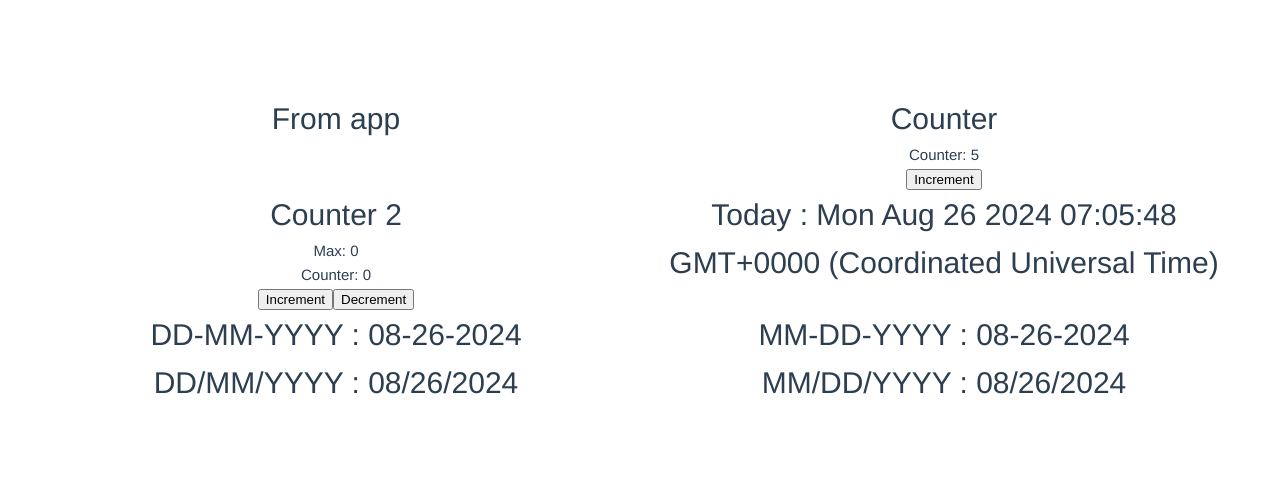
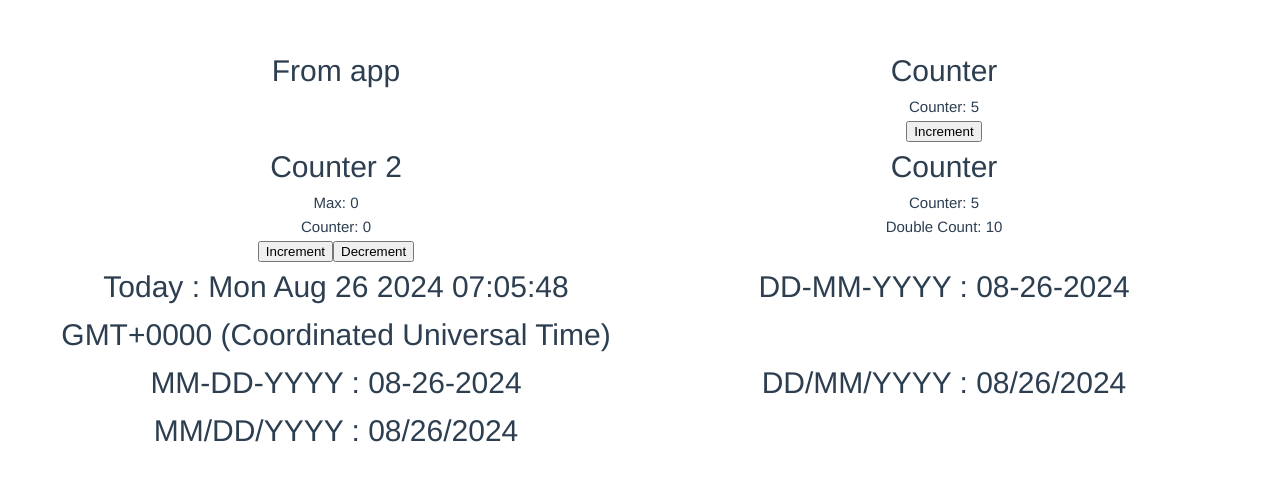
Before and after one commit to panditamey/vue_task1, a Vue app: page / in a window 1280 px wide. Shown: the part 179-660 px from the top of the page. Built offline with nearby package versions, Linux system fonts and the light colour scheme; the HTML template or start-up script is replaced by a standard one.

Commit message:
SetInterval

```diff
--- a/src/App.vue
+++ b/src/App.vue
@@ -2,18 +2,22 @@
   <h1>From app</h1>
   <MyCounter />
   <MyCounter2 />
+  <MyCounter3 />
   <DisplayDate />
 </template>
 
 <script>
 import MyCounter from './components/MyCounter.vue';
 import MyCounter2 from './components/MyCounter2.vue';
+import MyCounter3 from './components/MyCounter3.vue';
 import DisplayDate from './components/DisplayDate.vue';
 export default {
   name: 'App',
   components: {
     MyCounter,
-    MyCounter2 ,// Updated to match the new component name
+    MyCounter2 ,
+    MyCounter3,
+    // Updated to match the new component name
     DisplayDate
   }
 }
--- /dev/null
+++ b/src/components/MyCounter3.vue
@@ -0,0 +1,46 @@
+<script setup>
+import { ref, onMounted, onUnmounted, defineProps, computed} from 'vue';
+let timer;
+
+const props = defineProps(['init','end'])
+
+const init = props.init || 0;
+const end = props.end || 10;
+
+const count = ref(parseInt(init));
+const doubleCount = computed(() => count.value * 2);
+
+const increment = () => {
+    if(!end || count.value < parseInt(end)) {
+        count.value++;
+    }
+    else {
+        stop();
+    }
+}
+
+const start = () => {
+    timer = setInterval(increment, 1000);
+}
+
+const stop = () => {
+    clearInterval(timer);
+}
+
+onMounted(() => {
+    start();
+});
+
+onUnmounted(() => {
+    stop();
+});
+
+</script>
+
+<template>
+    <div>
+        <h1>Counter</h1>
+        <p>Counter: {{ count }}</p>
+        <p>Double Count: {{ doubleCount }}</p>
+    </div>
+</template>
```
